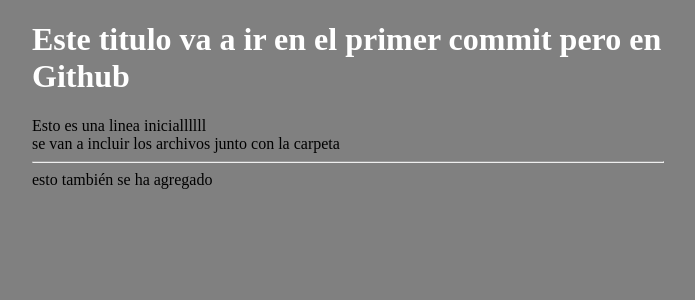
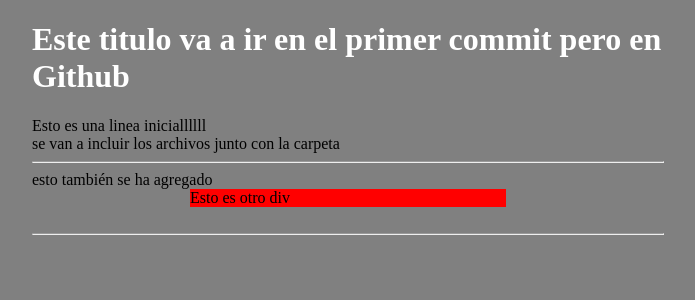
Before and after one commit to pabLOCOcr/test_git, a PHP site: page / in a window 1280 px wide. Shown: the top 300 px of the page, without its empty margins (292-987 px from the left). Run offline with PHP 8.4, Linux system fonts and the light colour scheme.

Commit message:
nuevo mensaje en css_test en forma de ammend

```diff
--- a/css/style.css
+++ b/css/style.css
@@ -8,3 +8,7 @@ h1{
 	width: 50%;
 	margin: 0 auto;
 }
+
+.center .center{
+	background-color: red;
+}
--- a/index.php
+++ b/index.php
@@ -11,6 +11,12 @@
 			se van a incluir los archivos junto con la carpeta
 			<hr>
 			esto también se ha agregado
+			<br>
+			<div class="center">
+				Esto es otro div
+			</div><!--end .center -->
+			<br>
+			<hr>
 		</div><!--end .center -->
 	</body>
 </html>
```
